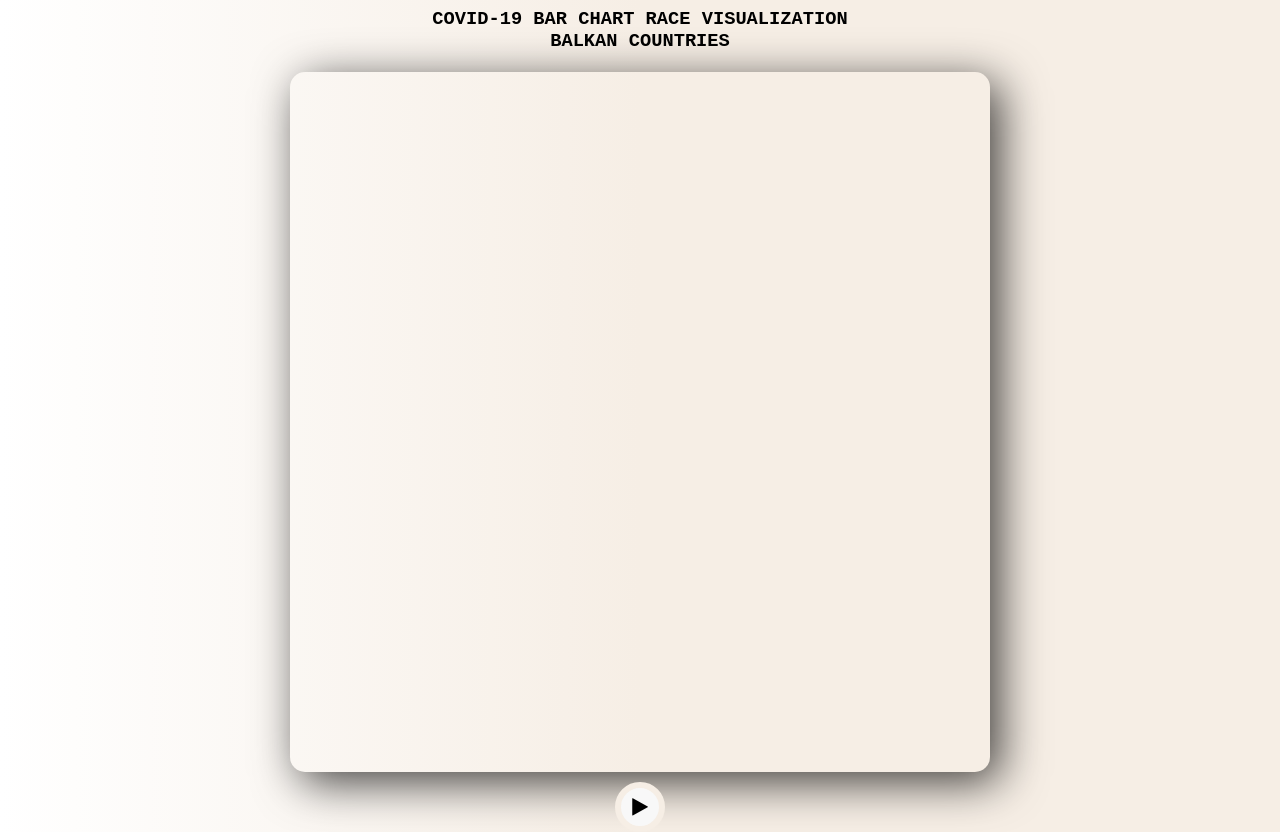
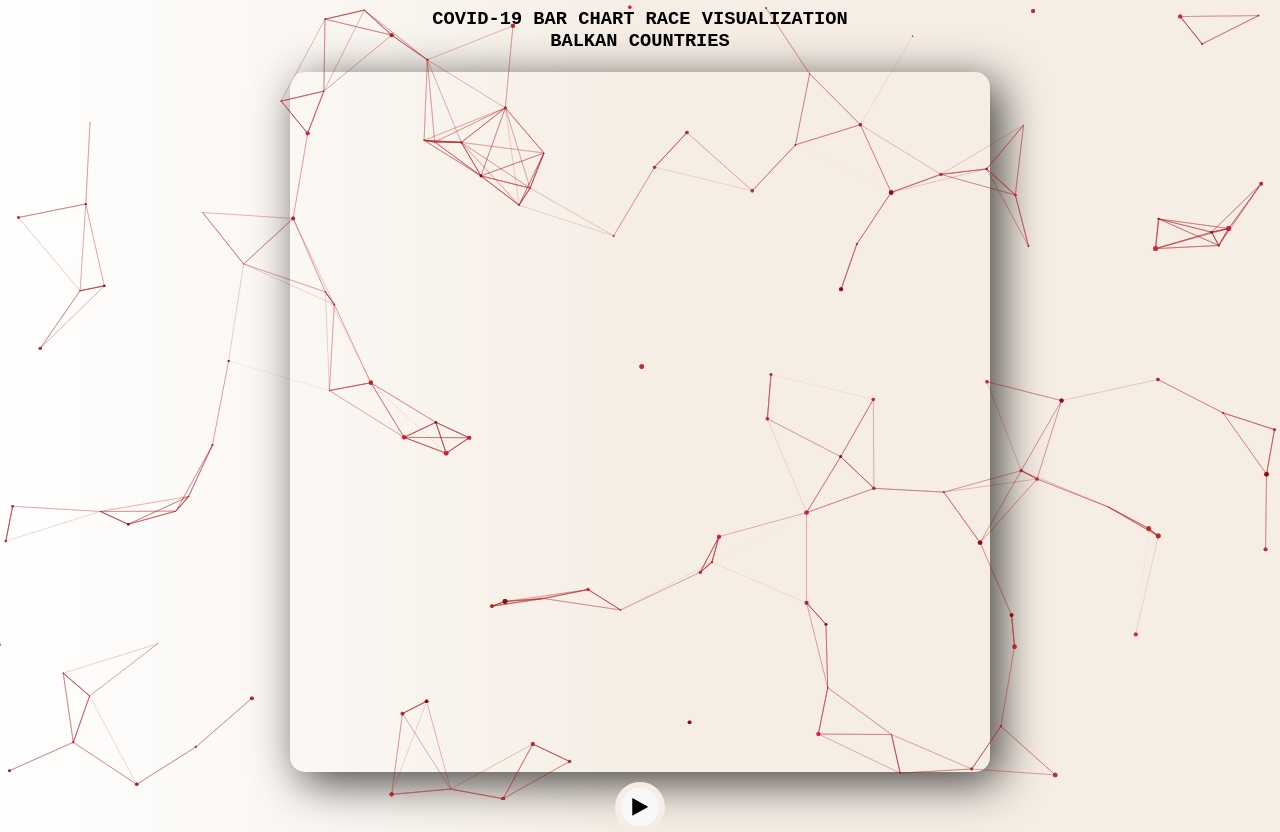
Before and after one commit to GoodbyePlanet/covid19-vizualization-time-line, a website built with Parcel: page index.html in a window 1280 px wide. Built offline with nearby package versions, Linux system fonts and the light colour scheme; no server answers; files whose address does not match are found by name.

Commit message:
Add tsparticles to the project

```diff
--- a/index.html
+++ b/index.html
@@ -11,10 +11,12 @@
       <h3>BALKAN COUNTRIES</h3>
       <script src="https://code.highcharts.com/highcharts.js"></script>
       <script src="https://code.highcharts.com/stock/modules/data.js"></script>
+
       <script
         src="https://kit.fontawesome.com/1cace46cdd.js"
         crossorigin="anonymous"
       ></script>
+      <div id="tsparticles"></div>
 
       <div id="parentContainer">
         <div id="container"></div>
@@ -109,5 +111,6 @@
     </div>
 
     <script src="src/index.js"></script>
+    <script src="node_modules/tsparticles/dist/tsparticles.min.js"></script>
   </body>
 </html>
--- a/package.json
+++ b/package.json
@@ -20,6 +20,7 @@
   "dependencies": {
     "@amcharts/amcharts4": "^4.9.33",
     "axios": "^0.19.2",
-    "dateformat": "^3.0.3"
+    "dateformat": "^3.0.3",
+    "tsparticles": "^1.17.6"
   }
 }
--- a/src/index.js
+++ b/src/index.js
@@ -2,6 +2,7 @@ import "regenerator-runtime/runtime";
 import axios from "axios";
 import dateFormat from "dateformat";
 import { balkanCountries, colors } from "./constants";
+import { tsParticles } from "tsparticles";
 
 const {
   SERBIA,
@@ -77,10 +78,12 @@ async function getAllCasesForContry(country) {
 }
 
 function getTotalCases(cases) {
-  return cases.reduce((acc, curr) => {
-    const caseValues = Object.values(curr.cases);
-    return (acc += caseValues[caseValues.length - 1]);
-  }, 0).toLocaleString();
+  return cases
+    .reduce((acc, curr) => {
+      const caseValues = Object.values(curr.cases);
+      return (acc += caseValues[caseValues.length - 1]);
+    }, 0)
+    .toLocaleString();
 }
 
 // HIGH CHART
@@ -330,3 +333,110 @@ window.onclick = function (event) {
     modal.style.display = "none";
   }
 };
+
+tsParticles.load("tsparticles", {
+  fpsLimit: 60,
+  particles: {
+    number: {
+      value: 88,
+      density: {
+        enable: true,
+        value_area: 700,
+      },
+    },
+    color: {
+      value: ["#DC143C", "#A52A2A", "#8B0000", "#B22222"],
+    },
+    shape: {
+      type: "circle",
+      stroke: {
+        width: 0,
+        color: "#B22222",
+      },
+      polygon: {
+        nb_sides: 15,
+      },
+    },
+    opacity: {
+      value: 0.5,
+      random: false,
+      anim: {
+        enable: false,
+        speed: 1.5,
+        opacity_min: 0.15,
+        sync: false,
+      },
+    },
+    size: {
+      value: 2.5,
+      random: false,
+      anim: {
+        enable: true,
+        speed: 2,
+        size_min: 0.15,
+        sync: false,
+      },
+    },
+    line_linked: {
+      enable: true,
+      distance: 110,
+      color: "#B22222",
+      opacity: 0.25,
+      width: 1,
+    },
+    move: {
+      enable: true,
+      speed: 1.6,
+      direction: "none",
+      random: false,
+      straight: false,
+      out_mode: "out",
+      bounce: false,
+      attract: {
+        enable: false,
+        rotateX: 600,
+        rotateY: 1200,
+      },
+    },
+  },
+  interactivity: {
+    detect_on: "canvas",
+    events: {
+      onhover: {
+        enable: false,
+        mode: "repulse",
+      },
+      onclick: {
+        enable: false,
+        mode: "push",
+      },
+      resize: true,
+    },
+    modes: {
+      grab: {
+        distance: 400,
+        line_linked: {
+          opacity: 1,
+        },
+      },
+      bubble: {
+        distance: 400,
+        size: 40,
+        duration: 2,
+        opacity: 8,
+        speed: 3,
+      },
+      repulse: {
+        distance: 200,
+        duration: 0.4,
+      },
+      push: {
+        particles_nb: 4,
+      },
+      remove: {
+        particles_nb: 2,
+      },
+    },
+  },
+  retina_detect: true,
+});
--- a/src/styles/styles.css
+++ b/src/styles/styles.css
@@ -124,9 +124,9 @@ h3 {
   border-radius: 15px;
   margin-top: 20px;
 
-  -webkit-box-shadow: 10px 10px 46px 0px rgba(0, 0, 0, 0.75);
-  -moz-box-shadow: 10px 10px 46px 0px rgba(0, 0, 0, 0.75);
-  box-shadow: 10px 10px 46px 0px rgba(0, 0, 0, 0.75);
+  -webkit-box-shadow: 10px 10px 46px 0px rgba(0, 0, 0, 0.75) !important;
+  -moz-box-shadow: 10px 10px 46px 0px rgba(0, 0, 0, 0.75) !important;
+  box-shadow: 10px 10px 46px 0px rgba(0, 0, 0, 0.75) !important;
 }
 
 #parentContainer {
@@ -199,6 +199,21 @@ h3 {
   transition: 1s;
 }
 
+#tsparticles {
+  position: absolute;
+  width: 100%;
+  height: 100%;
+  /* background: linear-gradient(
+    90deg,
+    rgba(2, 0, 36, 1) 0%,
+    rgba(255, 255, 255, 1) 0%,
+    rgba(246, 238, 229, 1) 50%
+  ); */
+  background-repeat: no-repeat;
+  background-size: cover;
+  background-position: 50% 50%;
+}
+
 /* Media Queries */
 @media only screen and (max-width: 450px) {
   h3 {
```
Also changed, not shown: src/particles.json (added, +110 -0 lines), 1 other file.
